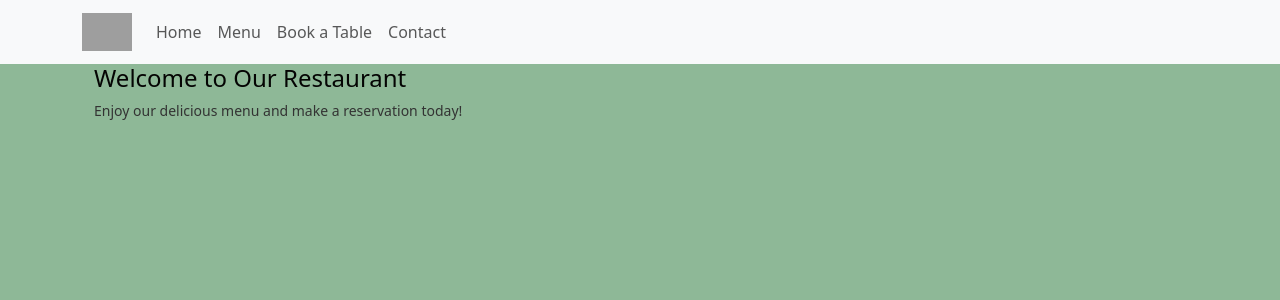
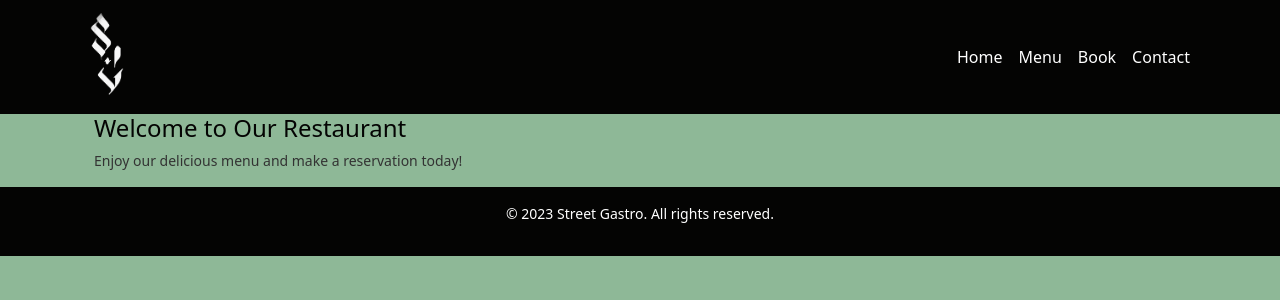
Before and after one commit to KristianDsmith/project-4, a Django app: page / in a window 1280 px wide. Shown: the top 300 px of the page. Run offline with Django 3.2, Linux system fonts and the light colour scheme; grey boxes are pictures that could not be loaded.

Commit message:
Add styling background color to nav bar anf footer

```diff
--- a/static/css/styles.css
+++ b/static/css/styles.css
@@ -1,6 +1,7 @@
 h1 {
     color: #040403;
     font-size: 24px;
+    font: Roboto, sans sarif;
 }
 
 h3 {
@@ -39,7 +40,25 @@ body {
 .banner {
     background-image: url('https://res.cloudinary.com/dqe39dixt/image/upload/v1690565132/restaraunt-imgae_z26vfs.jpg');
     background-size: cover;
-    /* Add other styles for the banner here */
+
+}
+
+/* nav bar */
+
+.navbar-light .navbar-nav .nav-link {
+    color: #fff;
+
+}
+
+
+.navbar-light .navbar-nav .nav-link:hover {
+    color: #c3e8bd;
+
+}
+
+.bg-custom {
+    background-color: #040403;
+
 }
 
 /* Menu page */
@@ -75,3 +94,8 @@ body {
     text-align: center;
     line-height: 60px;
 }
+
+.footer-text {
+    color: #fff;
+
+}
--- a/templates/base.html
+++ b/templates/base.html
@@ -7,17 +7,19 @@
     <title>{% block title %}Street Gastro{% endblock %}</title>
     <!-- Add Bootstrap CSS link -->
     <link href="https://cdn.jsdelivr.net/npm/bootstrap@5.3.0/dist/css/bootstrap.min.css" rel="stylesheet">
-    <!-- Add your custom CSS file -->
+    <link rel="preconnect" href="https://fonts.googleapis.com">
+    <link rel="preconnect" href="https://fonts.gstatic.com" crossorigin>
+    <link href="https://fonts.googleapis.com/css2?family=Roboto:wght@100;300;400;500;700&display=swap" rel="stylesheet">
     <link href="{% static 'css/styles.css' %}" rel="stylesheet">
 </head>
 
 <body>
     <!-- Navbar -->
-    <nav class="navbar navbar-expand-lg navbar-light bg-light">
+    <nav class="navbar navbar-expand-lg navbar-light bg-custom">
         <div class="container">
             <!-- Add the company logo -->
             <a class="navbar-brand" href="{% url 'homepage' %}">
-                <img src="{% static 'images/logo.png' %}" alt="Company Logo" width="50">
+                <img src="{% static 'images/sg-white-crop.png' %}" alt="Company Logo" width="50">
             </a>
             <!-- Toggle button for small screens -->
             <button class="navbar-toggler" type="button" data-bs-toggle="collapse" data-bs-target="#navbarNav"
@@ -25,7 +27,7 @@
                 <span class="navbar-toggler-icon"></span>
             </button>
             <!-- Navigation links -->
-            <div class="collapse navbar-collapse" id="navbarNav">
+            <div class="collapse navbar-collapse justify-content-end" id="navbarNav">
                 <ul class="navbar-nav">
                     <li class="nav-item">
                         <a class="nav-link" href="{% url 'homepage' %}">Home</a>
@@ -34,7 +36,7 @@
                         <a class="nav-link" href="{% url 'menu' %}">Menu</a>
                     </li>
                     <li class="nav-item">
-                        <a class="nav-link" href="{% url 'book' %}">Book a Table</a>
+                        <a class="nav-link" href="{% url 'book' %}">Book</a>
                     </li>
                     <li class="nav-item">
                         <a class="nav-link" href="{% url 'contact' %}">Contact</a>
@@ -50,6 +52,12 @@
         {% endblock %}
     </div>
 
+    <footer class="bg-custom text-white text-center py-3">
+        <div class="container">
+            <p class="footer-text">&copy; {% now "Y" %} Street Gastro. All rights reserved.</p>
+        </div>
+    </footer>
+
     <!-- Add Bootstrap JS and Popper.js links -->
     <script src="https://cdn.jsdelivr.net/npm/bootstrap@5.3.0/dist/js/bootstrap.bundle.min.js"></script>
 </body>
```
Also changed, not shown: static/images/sg-white-crop.png (added).
